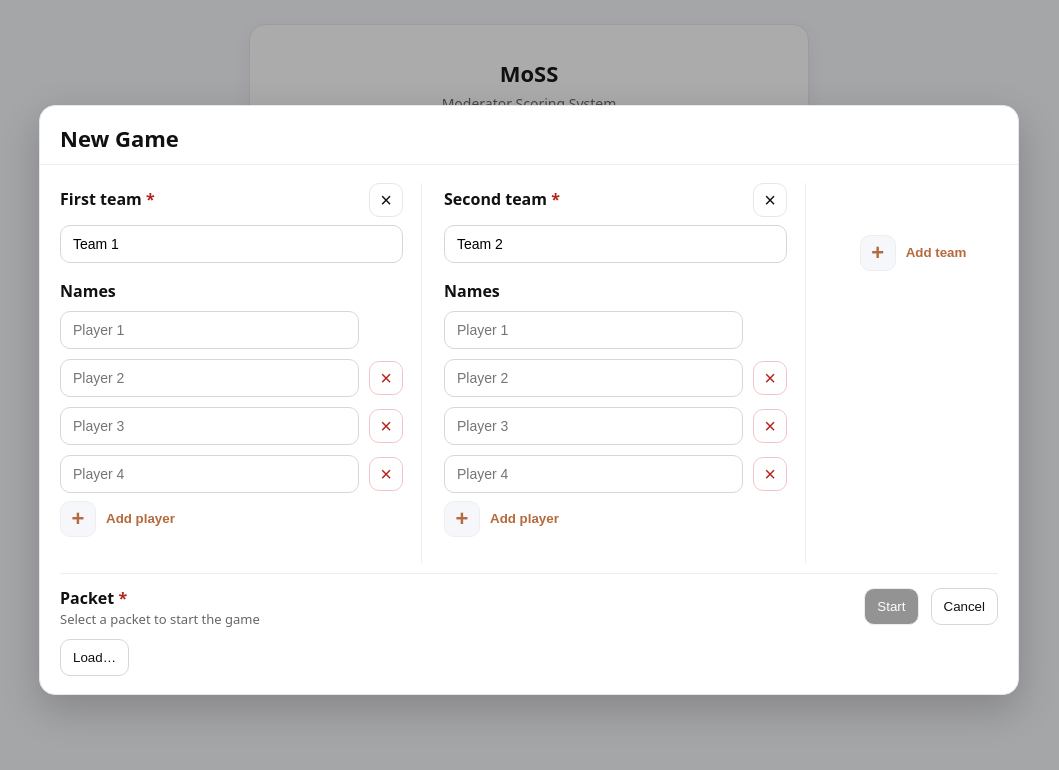
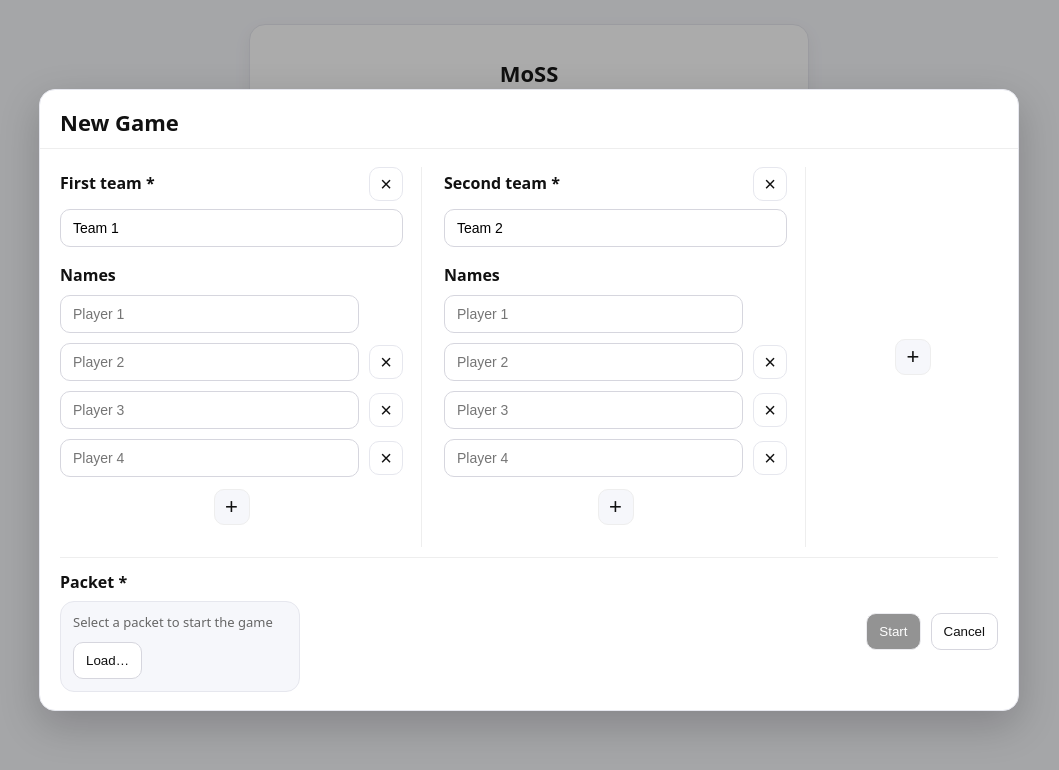
Before and after one commit to xpoes123/scibowl-org, a React (Vite) app in the folder apps/moss/frontend/: page / in a window 1280 px wide. Both pictures are taken after a click on the button "New Game". Shown: the top 770 px of the page, without its empty margins (111-1170 px from the left). Built offline with nearby package versions, Linux system fonts and the light colour scheme.

Commit message:
Packet selection chooser modal

```diff
--- a/apps/moss/frontend/src/App.tsx
+++ b/apps/moss/frontend/src/App.tsx
@@ -1049,16 +1049,28 @@ export default function App() {
                                                     ))}
                                                 </div>
 
-                                                <button type="button" className="addRowButton" onClick={() => addPlayer(team.id)}>
-                                                    <span className="addIcon">+</span> Add player
+                                                <button
+                                                    type="button"
+                                                    className="addRowButton"
+                                                    onClick={() => addPlayer(team.id)}
+                                                    title="Add player"
+                                                    aria-label="Add player"
+                                                >
+                                                    <span className="addIcon">+</span>
                                                 </button>
                                             </div>
                                         </div>
                                     ))}
 
                                     <div className="addTeamCol">
-                                        <button type="button" className="addTeamButton" onClick={addTeam}>
-                                            <span className="addIcon">+</span> Add team
+                                        <button
+                                            type="button"
+                                            className="addTeamButton"
+                                            onClick={addTeam}
+                                            title="Add team"
+                                            aria-label="Add team"
+                                        >
+                                            <span className="addIcon">+</span>
                                         </button>
                                     </div>
                                 </div>
@@ -1069,6 +1081,7 @@ export default function App() {
                                             <div className="fieldLabel">
                                                 Packet <span className="required">*</span>
                                             </div>
+                                            <div className="packetBox">
                                                 {draftPacketChoice ? (
                                                     <>
                                                         <div className="packetName">{draftPacketChoice.label}</div>
@@ -1086,7 +1099,9 @@ export default function App() {
                                                     {draftPacketChoice ? "Change…" : "Load…"}
                                                 </button>
                                             </div>
+                                        </div>
                                         <div className="spacer" />
+                                        <div className="packetActions">
                                             <button type="button" onClick={startNewGame} disabled={!canStartNewGame}>
                                                 Start
                                             </button>
@@ -1097,7 +1112,11 @@ export default function App() {
                                     </div>
                                 </div>
                             </div>
+                        </div>
+                    </div>
+                )}
 
+                {isNewGameOpen && (
                     <input
                         ref={packetFileInputRef}
                         type="file"
@@ -1109,7 +1128,6 @@ export default function App() {
                             void onPacketFilePicked(file);
                         }}
                     />
-                    </div>
                 )}
 
                 {isNewGameOpen && isPacketChooserOpen && (
--- a/apps/moss/frontend/src/index.css
+++ b/apps/moss/frontend/src/index.css
@@ -104,7 +104,7 @@ button.homePrimary {
   display: grid;
   grid-template-columns: 1fr 1fr 170px;
   gap: 22px;
-  align-items: start;
+  align-items: stretch;
 }
 
 @media (max-width: 900px) {
@@ -128,8 +128,14 @@ button.homePrimary {
 .addTeamCol {
   display: flex;
   justify-content: center;
-  align-items: flex-start;
-  padding-top: 44px;
+  align-items: center;
+  padding-top: 0;
+}
+
+@media (max-width: 900px) {
+  .addTeamCol {
+    padding-top: 10px;
+  }
 }
 
 .fieldGroup {
@@ -149,7 +155,7 @@ button.homePrimary {
 }
 
 .required {
-  color: #b42318;
+  color: inherit;
 }
 
 .textInput {
@@ -189,20 +195,34 @@ button.iconButton {
 }
 
 button.iconButton.danger {
-  color: #b42318;
-  border-color: #f1c6c6;
+  color: #111;
+  border-color: #e6e7ee;
 }
 
 button.addRowButton,
 button.addTeamButton {
   border: 0;
   background: transparent;
-  color: #b46a3c;
-  padding: 8px 0;
-  display: inline-flex;
-  align-items: center;
-  gap: 10px;
-  font-weight: 600;
+  color: #111;
+  padding: 0;
+  display: grid;
+  place-items: center;
+  width: 44px;
+  height: 44px;
+}
+
+button.addRowButton {
+  margin: 8px auto 0 auto;
+}
+
+button.addTeamButton {
+  margin: 0;
+}
+
+button.addRowButton:hover .addIcon,
+button.addTeamButton:hover .addIcon {
+  background: #f0f2ff;
+  border-color: #dbe0ff;
 }
 
 .addIcon {
@@ -225,7 +245,7 @@ button.addTeamButton {
 
 .packetRow {
   display: flex;
-  align-items: flex-start;
+  align-items: stretch;
   gap: 12px;
   flex-wrap: wrap;
 }
@@ -237,8 +257,18 @@ button.addTeamButton {
 .packetMeta {
   display: flex;
   flex-direction: column;
+  gap: 8px;
+  min-width: 240px;
+}
+
+.packetBox {
+  border: 1px solid #e6e7ee;
+  border-radius: 14px;
+  background: #f6f7fb;
+  padding: 12px 12px;
+  display: flex;
+  flex-direction: column;
   gap: 2px;
-  min-width: 240px;
 }
 
 .packetName {
@@ -253,13 +283,20 @@ button.addTeamButton {
 
 .packetError {
   margin-top: 6px;
-  color: #b42318;
+  color: #666;
   font-size: 13px;
 }
 
 .packetChangeButton {
   margin-top: 8px;
   align-self: flex-start;
+}
+
+.packetActions {
+  display: flex;
+  align-items: center;
+  gap: 10px;
+  align-self: center;
 }
 
 .chooserModal {
@@ -279,6 +316,7 @@ button.addTeamButton {
   border: 1px solid #e6e7ee;
   border-radius: 14px;
   background: white;
+  color: #111;
   cursor: pointer;
 }
 
```
Lines whose indentation alone changed are shown as unchanged.
